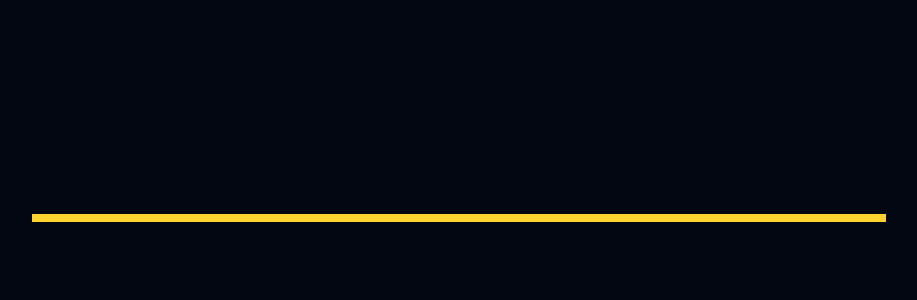
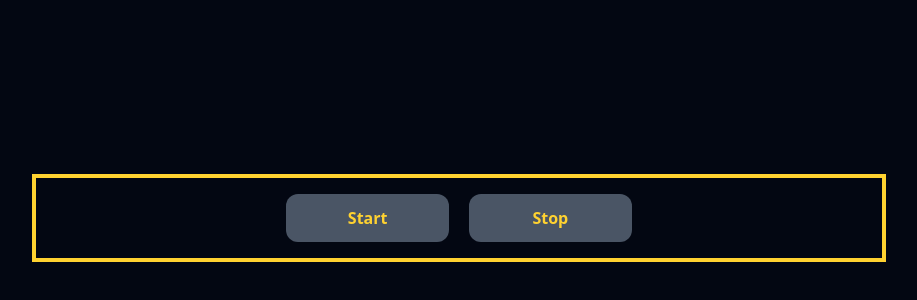
Before and after one commit to Adr1Est/binary-clock-react, a React (Vite) app: page / in a window 1280 px wide. Shown: the part 182-482 px from the top of the page, without its empty margins (181-1098 px from the left). Built offline with nearby package versions, Linux system fonts and the light colour scheme.

Commit message:
diseño de los botones

```diff
--- a/src/layout/buttons/buttons-layout.jsx
+++ b/src/layout/buttons/buttons-layout.jsx
@@ -2,7 +2,10 @@ function ButtonsApp(){
 
   return (
     <>
-
+      <div className="flex flex-row justify-center items-center gap-5 w-full p-4">
+        <button className="bg-gray-600 hover:bg-gray-300 text-amber-300 hover:text-amber-700 font-bold w-2/5 md:w-1/5 rounded-xl p-3">Start</button>
+        <button className="bg-gray-600 hover:bg-gray-300 text-amber-300 hover:text-amber-700 font-bold w-2/5 md:w-1/5 rounded-xl p-3">Stop</button>
+      </div>
     </>
   )
 }
--- a/src/layout/clock-main/clock-main-comp.jsx
+++ b/src/layout/clock-main/clock-main-comp.jsx
@@ -2,7 +2,9 @@ function ClockMain(){
 
   return (
     <>
+      <div className="flex flex-row w-full">
 
+      </div>
     </>
   )
 }
```
